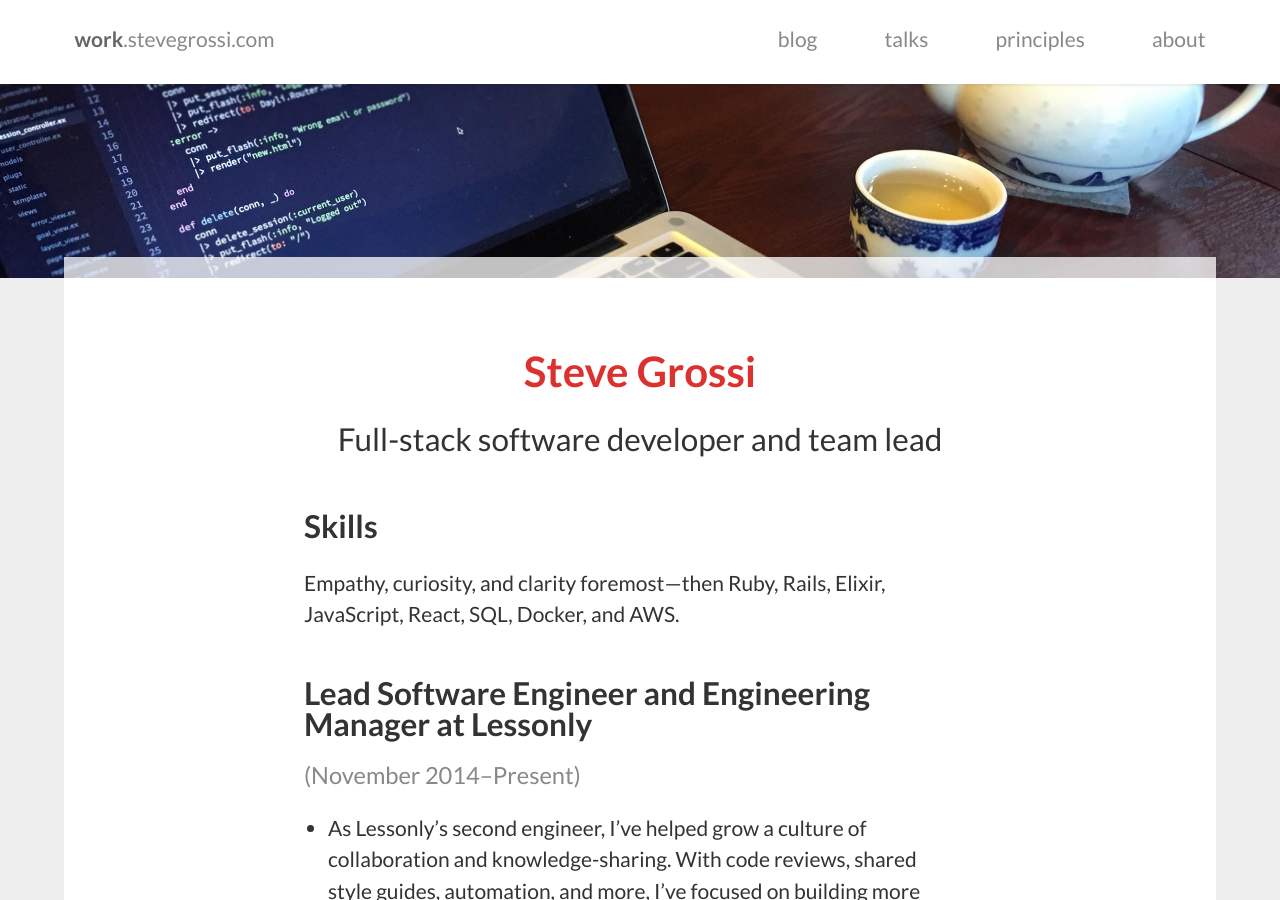
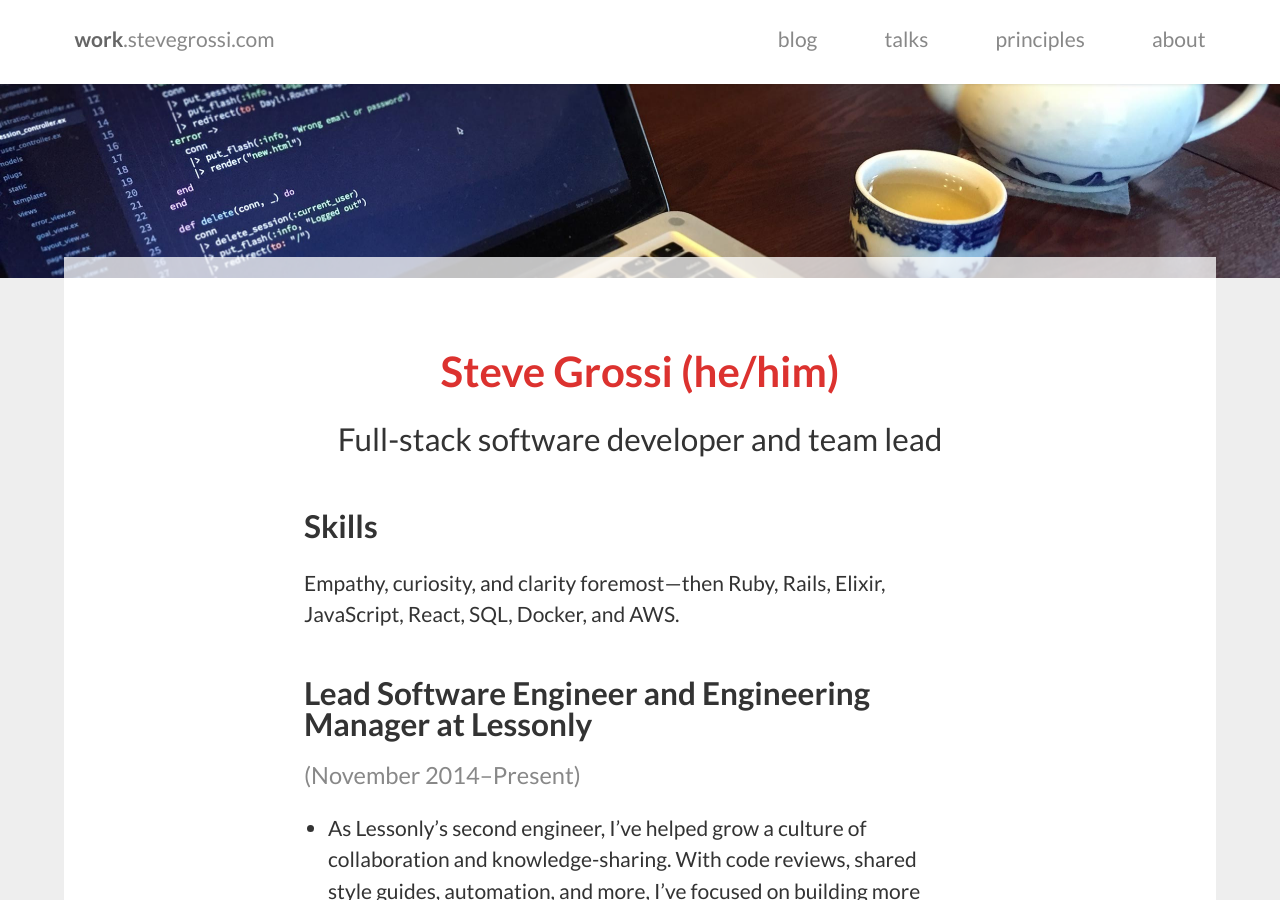
Before and after one commit to stevegrossi/stevegrossi.github.io, a Jekyll site: the page built from resume.markdown, in a window 1280 px wide and 900 px high. Built offline with Jekyll 4.4.1, drawn with Linux system fonts in a browser that asks for light colours.

Commit message:
Add my pronouns!

```diff
--- a/resume.markdown
+++ b/resume.markdown
@@ -3,7 +3,7 @@ title: Resume
 layout: resume
 ---
 
-# Steve Grossi
+# Steve Grossi (he/him)
 
 <p class="lede">Full-stack software developer and team lead</p>
 
```
